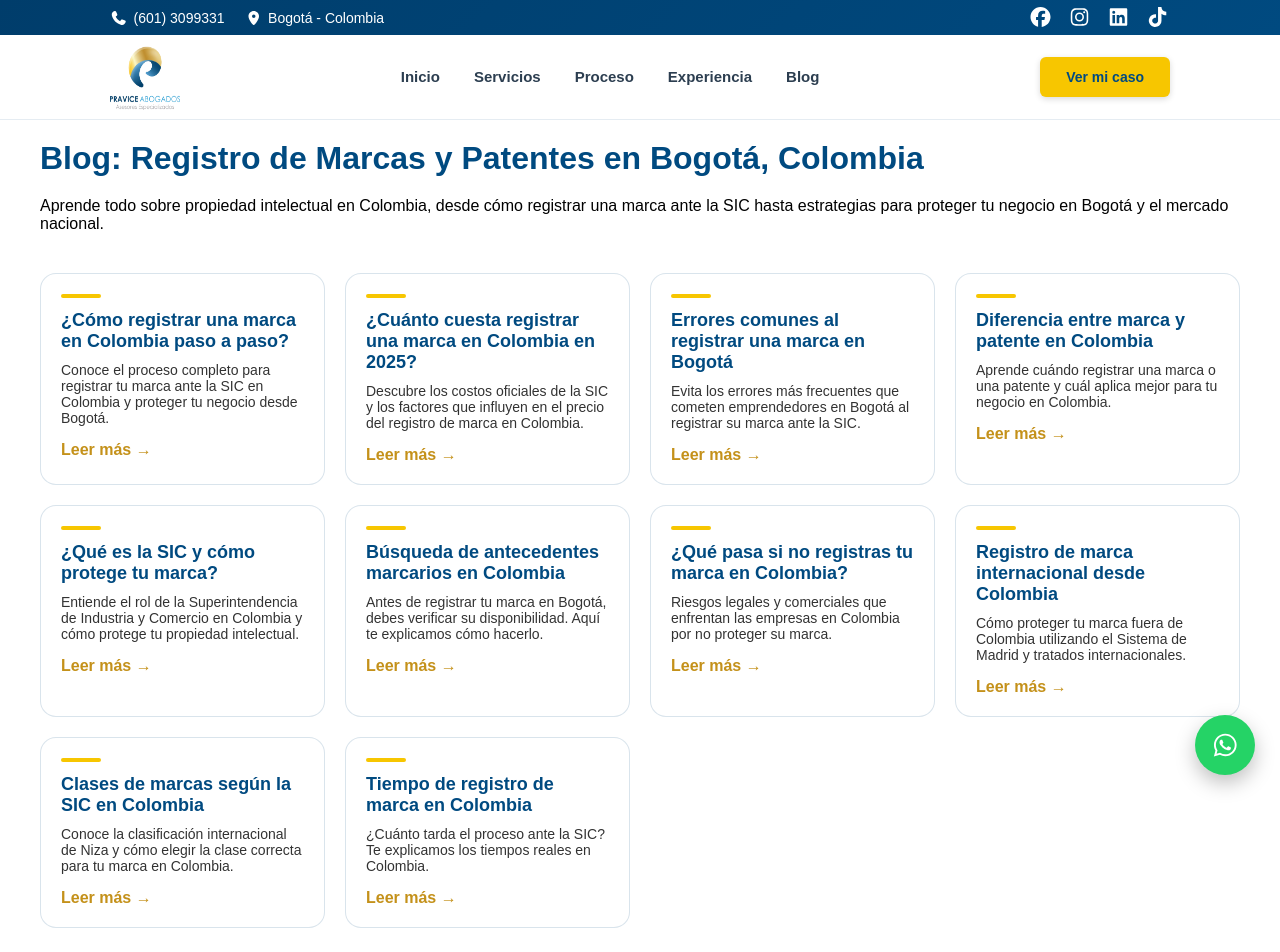
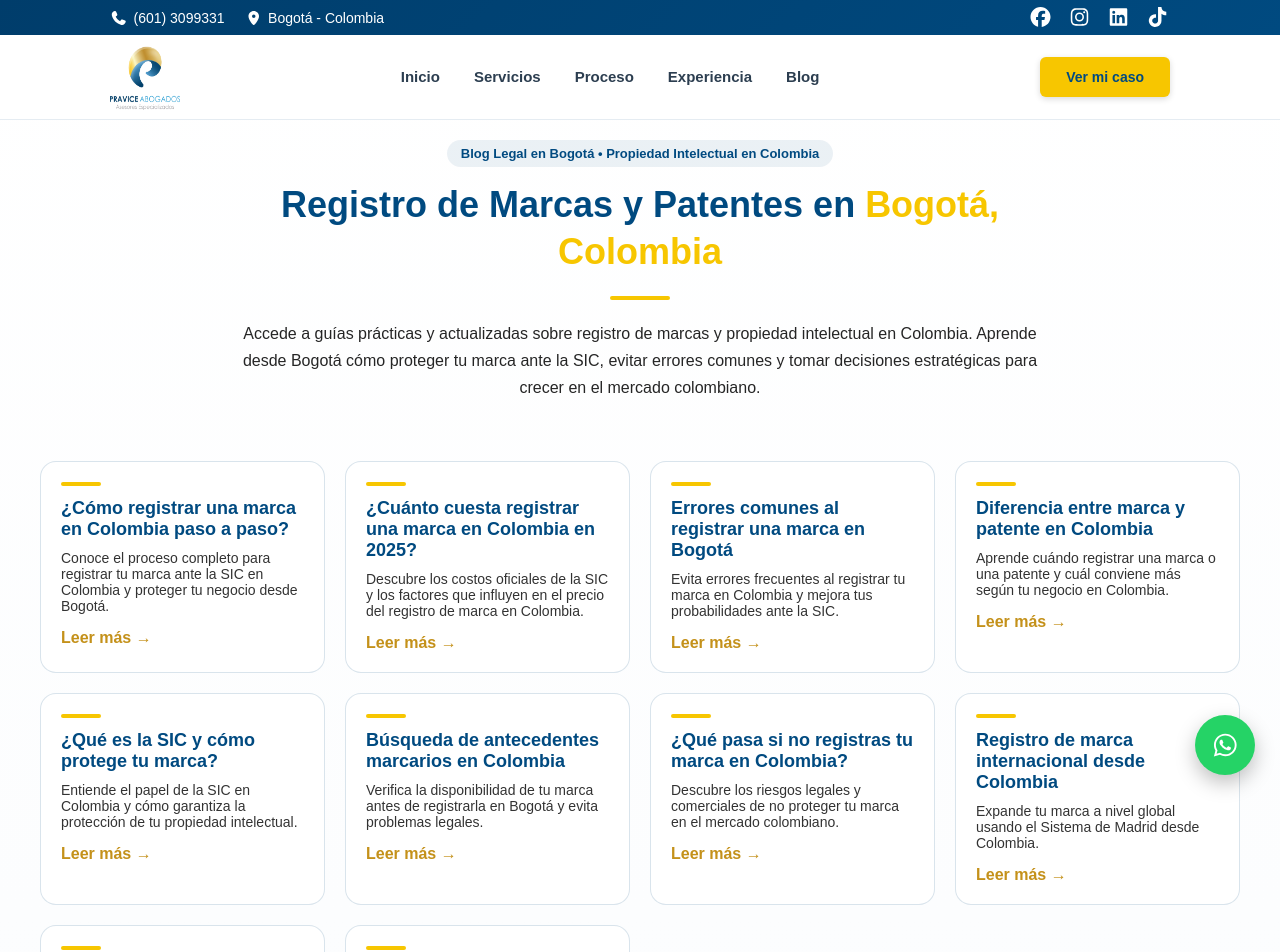
Before and after one commit to paginaswebpravice-prog/Marcas-Y-Patentes, a Next.js app: page /blog in a window 1280 px wide. Shown: the top 952 px of the page. Built offline with nearby package versions, Linux system fonts and the light colour scheme.

Commit message:
Updates in Blog section

```diff
--- a/src/app/blog/Blog.module.css
+++ b/src/app/blog/Blog.module.css
@@ -1,6 +1,6 @@
 .section {
   padding: 140px 20px;
-  background: #ffffff; /* limpio y profesional */
+  background: linear-gradient(to bottom, #ffffff, #f9fbfd);
 }
 
 .container {
@@ -8,21 +8,56 @@
   margin: 0 auto;
 }
 
-/* ================= TITLE ================= */
+/* ================= HEADER ================= */
+
+.header {
+  text-align: center;
+  max-width: 800px;
+  margin: 0 auto 60px auto;
+}
+
+.badge {
+  display: inline-block;
+  background: rgba(0, 74, 128, 0.08);
+  color: #004a80;
+
+  padding: 6px 14px;
+  border-radius: 20px;
+
+  font-size: 13px;
+  font-weight: 600;
+
+  margin-bottom: 15px;
+}
+
 .title {
-  font-size: 32px;
+  font-size: 36px;
   font-weight: 700;
-  margin-bottom: 20px;
-  color: #004a80; /* azul principal */
+  color: #004a80;
+  line-height: 1.3;
+}
+
+.title span {
+  color: #f7c600;
+}
+
+.divider {
+  width: 60px;
+  height: 4px;
+  background: #f7c600;
+  margin: 20px auto;
+  border-radius: 4px;
 }
 
 .description {
   font-size: 16px;
-  margin-bottom: 40px;
-  color: #000; /* texto fuerte */
+  color: #000;
+  opacity: 0.85;
+  line-height: 1.7;
 }
 
 /* ================= GRID ================= */
+
 .grid {
   display: grid;
   grid-template-columns: repeat(auto-fit, minmax(280px, 1fr));
@@ -30,23 +65,19 @@
 }
 
 /* ================= CARD ================= */
+
 .card {
   background: #ffffff;
   padding: 20px;
   border-radius: 16px;
   text-decoration: none;
   color: inherit;
-  transition: 0.3s ease;
+
   border: 1px solid rgba(0, 74, 128, 0.15);
+
+  transition: all 0.3s ease;
 }
 
-.card:hover {
-  transform: translateY(-6px);
-  box-shadow: 0 12px 30px rgba(0, 74, 128, 0.15);
-  border-color: #004a80;
-}
-
-/* línea superior tipo acento */
 .card::before {
   content: "";
   display: block;
@@ -55,6 +86,12 @@
   background: #f7c600;
   margin-bottom: 12px;
   border-radius: 4px;
+}
+
+.card:hover {
+  transform: translateY(-6px);
+  box-shadow: 0 12px 30px rgba(0, 74, 128, 0.15);
+  border-color: #004a80;
 }
 
 .card h3 {
@@ -69,13 +106,11 @@
   opacity: 0.8;
 }
 
-/* ================= CTA ================= */
 .readMore {
   display: inline-block;
   margin-top: 15px;
   font-weight: 600;
   color: #c4911a;
-  transition: 0.3s;
 }
 
 .readMore:hover {
@@ -83,6 +118,7 @@
 }
 
 /* ================= FAQ ================= */
+
 .faq {
   margin-top: 80px;
 }
@@ -93,7 +129,6 @@
   color: #004a80;
 }
 
-/* FAQ ITEMS */
 .faqItem {
   margin-bottom: 20px;
   padding: 20px;
--- a/src/app/blog/page.tsx
+++ b/src/app/blog/page.tsx
@@ -22,56 +22,56 @@ const articles = [
     id: 3,
     title: "Errores comunes al registrar una marca en Bogotá",
     excerpt:
-      "Evita los errores más frecuentes que cometen emprendedores en Bogotá al registrar su marca ante la SIC.",
+      "Evita errores frecuentes al registrar tu marca en Colombia y mejora tus probabilidades ante la SIC.",
     slug: "errores-registro-marca-bogota",
   },
   {
     id: 4,
     title: "Diferencia entre marca y patente en Colombia",
     excerpt:
-      "Aprende cuándo registrar una marca o una patente y cuál aplica mejor para tu negocio en Colombia.",
+      "Aprende cuándo registrar una marca o una patente y cuál conviene más según tu negocio en Colombia.",
     slug: "marca-vs-patente-colombia",
   },
   {
     id: 5,
     title: "¿Qué es la SIC y cómo protege tu marca?",
     excerpt:
-      "Entiende el rol de la Superintendencia de Industria y Comercio en Colombia y cómo protege tu propiedad intelectual.",
+      "Entiende el papel de la SIC en Colombia y cómo garantiza la protección de tu propiedad intelectual.",
     slug: "que-es-la-sic-colombia",
   },
   {
     id: 6,
     title: "Búsqueda de antecedentes marcarios en Colombia",
     excerpt:
-      "Antes de registrar tu marca en Bogotá, debes verificar su disponibilidad. Aquí te explicamos cómo hacerlo.",
+      "Verifica la disponibilidad de tu marca antes de registrarla en Bogotá y evita problemas legales.",
     slug: "busqueda-antecedentes-marca",
   },
   {
     id: 7,
     title: "¿Qué pasa si no registras tu marca en Colombia?",
     excerpt:
-      "Riesgos legales y comerciales que enfrentan las empresas en Colombia por no proteger su marca.",
+      "Descubre los riesgos legales y comerciales de no proteger tu marca en el mercado colombiano.",
     slug: "riesgos-no-registrar-marca",
   },
   {
     id: 8,
     title: "Registro de marca internacional desde Colombia",
     excerpt:
-      "Cómo proteger tu marca fuera de Colombia utilizando el Sistema de Madrid y tratados internacionales.",
+      "Expande tu marca a nivel global usando el Sistema de Madrid desde Colombia.",
     slug: "registro-internacional-marca",
   },
   {
     id: 9,
     title: "Clases de marcas según la SIC en Colombia",
     excerpt:
-      "Conoce la clasificación internacional de Niza y cómo elegir la clase correcta para tu marca en Colombia.",
+      "Aprende a elegir la clase correcta para tu marca en Colombia según la clasificación de Niza.",
     slug: "clases-marcas-colombia",
   },
   {
     id: 10,
     title: "Tiempo de registro de marca en Colombia",
     excerpt:
-      "¿Cuánto tarda el proceso ante la SIC? Te explicamos los tiempos reales en Colombia.",
+      "Conoce cuánto tarda el proceso ante la SIC y qué factores pueden influir.",
     slug: "tiempo-registro-marca",
   },
 ];
@@ -80,22 +80,22 @@ const faqs = [
   {
     question: "¿Cuánto cuesta registrar una marca en Colombia?",
     answer:
-      "El costo depende de las tasas oficiales de la SIC y del tipo de marca. En Colombia, registrar una marca implica tarifas base y posibles costos adicionales según el caso.",
+      "El costo depende de las tasas oficiales de la SIC y del tipo de marca. En Colombia, registrar una marca implica tarifas base y posibles costos adicionales.",
   },
   {
     question: "¿Cuánto tiempo tarda registrar una marca en Colombia?",
     answer:
-      "El proceso ante la SIC en Colombia puede tardar entre 6 y 12 meses, dependiendo de oposiciones y revisiones legales.",
+      "El proceso ante la SIC en Colombia puede tardar entre 6 y 12 meses, dependiendo de oposiciones y revisiones.",
   },
   {
     question: "¿Es obligatorio registrar una marca en Colombia?",
     answer:
-      "No es obligatorio, pero es altamente recomendable para proteger legalmente tu marca en Bogotá y todo el territorio colombiano.",
+      "No es obligatorio, pero sí altamente recomendable para proteger tu marca en Bogotá y todo el país.",
   },
   {
     question: "¿Qué pasa si otra empresa usa mi marca en Colombia?",
     answer:
-      "Si tu marca está registrada ante la SIC, puedes iniciar acciones legales para defender tus derechos en Colombia.",
+      "Si tu marca está registrada ante la SIC, puedes iniciar acciones legales para defender tus derechos.",
   },
 ];
 
@@ -106,7 +106,7 @@ export default function BlogSection() {
       itemScope
       itemType="https://schema.org/Blog"
     >
-      {/* SEO HIDDEN */}
+      {/* SEO */}
       <div style={{ display: "none" }}>
         <h2 itemProp="name">
           Blog sobre registro de marcas en Bogotá Colombia
@@ -118,17 +118,27 @@ export default function BlogSection() {
       </div>
 
       <div className={styles.container}>
-        <h2 className={styles.title}>
-          Blog: Registro de Marcas y Patentes en Bogotá, Colombia
-        </h2>
+        {/* HEADER PREMIUM */}
+        <div className={styles.header}>
+          <span className={styles.badge}>
+            Blog Legal en Bogotá • Propiedad Intelectual en Colombia
+          </span>
 
-        <p className={styles.description}>
-          Aprende todo sobre propiedad intelectual en Colombia, desde cómo
-          registrar una marca ante la SIC hasta estrategias para proteger tu
-          negocio en Bogotá y el mercado nacional.
-        </p>
+          <h2 className={styles.title}>
+            Registro de Marcas y Patentes en <span>Bogotá, Colombia</span>
+          </h2>
 
-        {/* GRID BLOG */}
+          <div className={styles.divider}></div>
+
+          <p className={styles.description}>
+            Accede a guías prácticas y actualizadas sobre registro de marcas y
+            propiedad intelectual en Colombia. Aprende desde Bogotá cómo
+            proteger tu marca ante la SIC, evitar errores comunes y tomar
+            decisiones estratégicas para crecer en el mercado colombiano.
+          </p>
+        </div>
+
+        {/* GRID */}
         <div className={styles.grid}>
           {articles.map((article) => (
             <Link
@@ -153,7 +163,7 @@ export default function BlogSection() {
           itemType="https://schema.org/FAQPage"
         >
           <h2 className={styles.faqTitle}>
-            Preguntas Frecuentes sobre Registro de Marcas en Colombia
+            Preguntas Frecuentes sobre Marcas en Colombia
           </h2>
 
           {faqs.map((faq, index) => (
```
